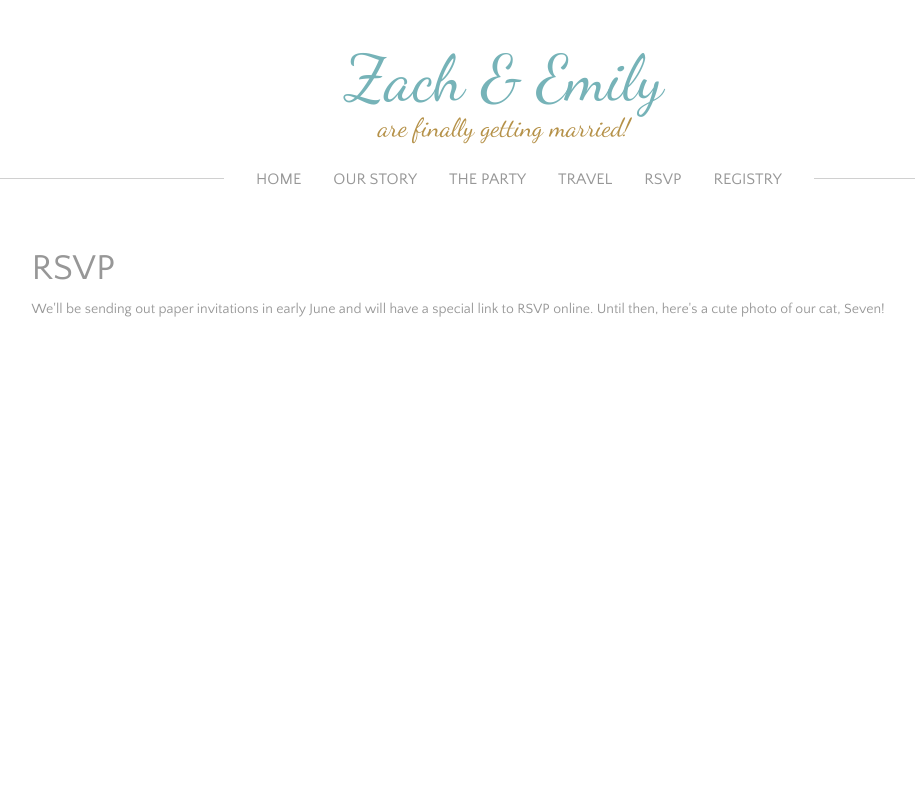
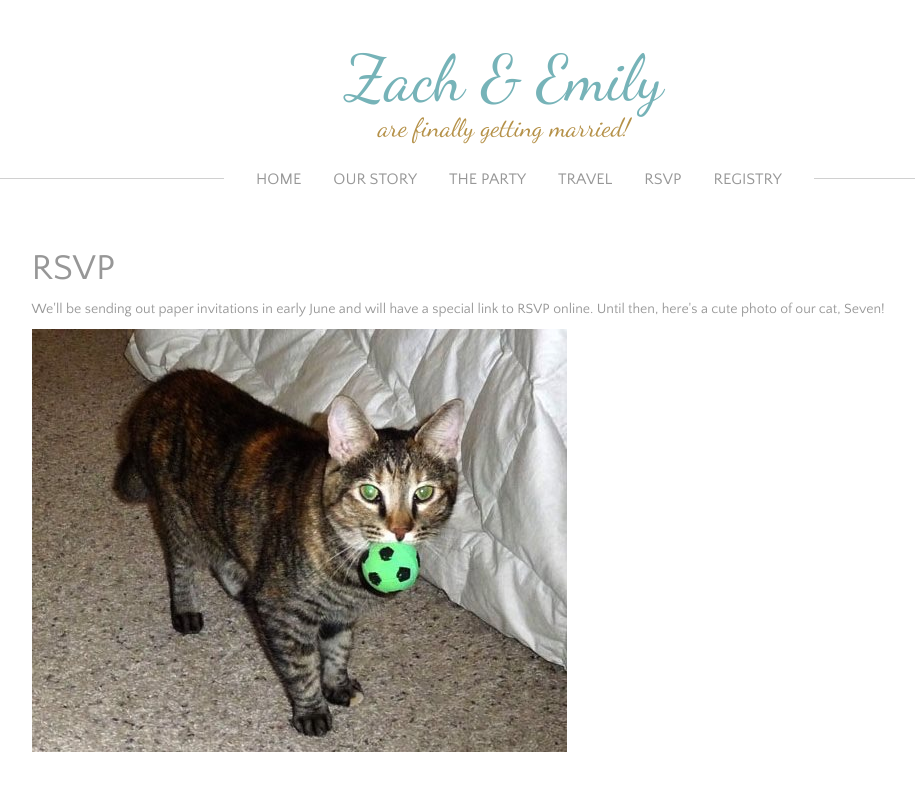
Before and after one commit to znation/zachandemilyarefinallygettingmarried.com, a Gatsby site: page /rsvp in a window 1280 px wide. Shown: the whole page, without its empty margins (136-1051 px from the left). Built offline with nearby package versions, Linux system fonts and the light colour scheme; Gatsby itself is replaced by a stand-in of ours.

Commit message:
Add picture of Seven to the RSVP page

```diff
--- a/src/pages/rsvp.js
+++ b/src/pages/rsvp.js
@@ -1,12 +1,34 @@
 import React from 'react'
 
 import { PageLayout } from '../components/layout'
+import { StaticQuery, graphql } from 'gatsby'
+import Img from 'gatsby-image'
+
+const ImageRow = () => (
+  <StaticQuery
+    query={graphql`
+      query {
+        seven: file(relativePath: { eq: "Seven.jpg" }) {
+          childImageSharp {
+            fixed(width: 535, height: 423) {
+              ...GatsbyImageSharpFixed
+            }
+          }
+        }
+      }
+    `}
+    render={data => (
+      <Img fixed={data.seven.childImageSharp.fixed} />
+    )}
+  />
+)
 
 const SecondPage = () => (
   <PageLayout>
     <h1>RSVP</h1>
     <p>We'll be sending out paper invitations in early June and will have a special link to RSVP online. Until then, here's a cute photo of our cat, Seven!</p>
     <p>
+      <ImageRow />
     </p>
   </PageLayout>
 )
```
Also changed, not shown: src/images/Seven.jpg (added).
